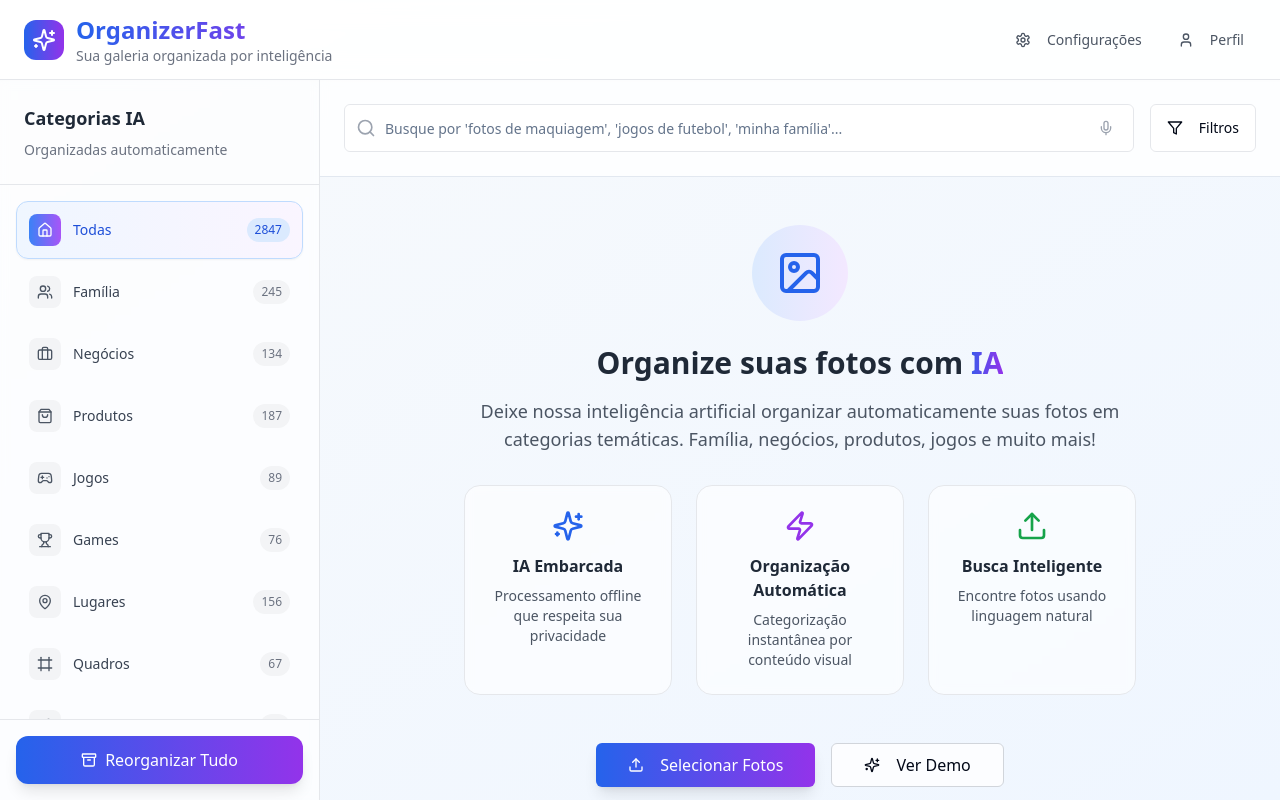
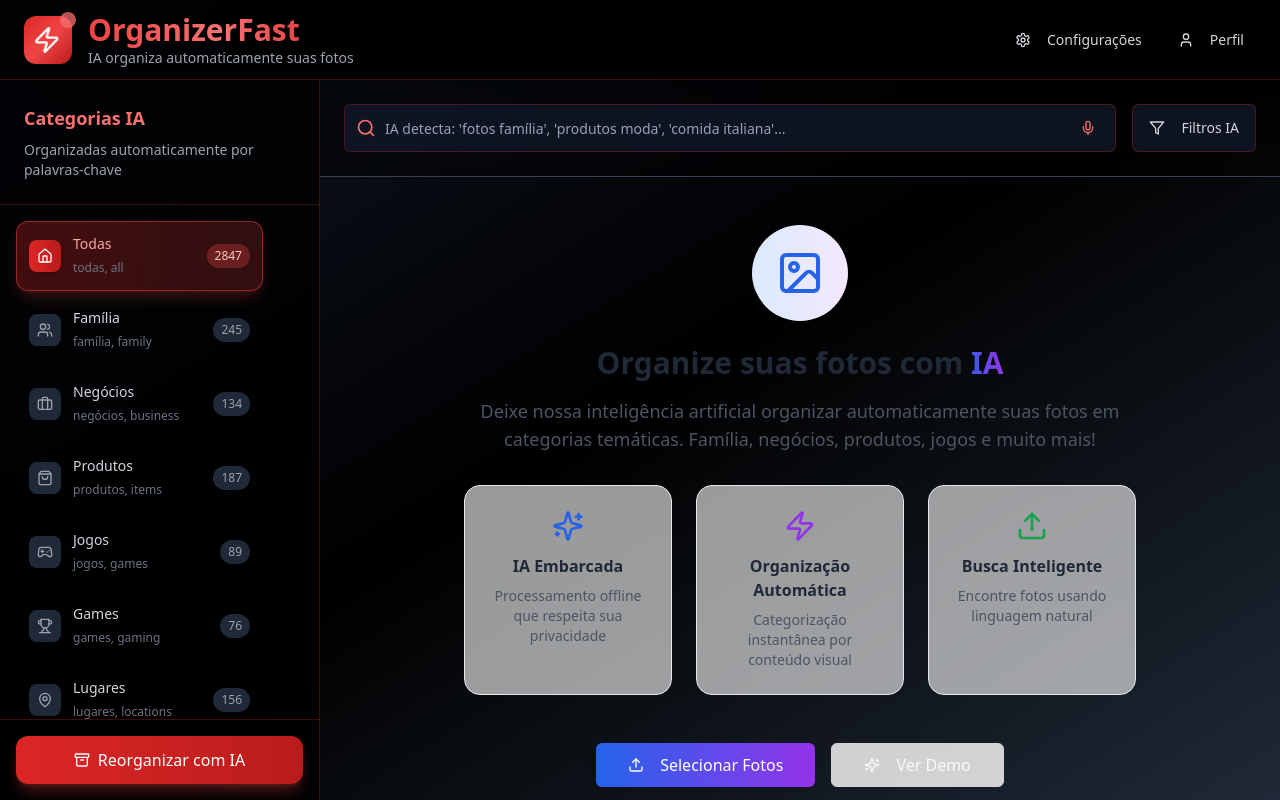
Before and after one commit to DreykonGamer/OrganizerFolders, a React (Vite) app: page / in a window 1280 px wide. Built offline with nearby package versions, Linux system fonts and the light colour scheme.

Commit message:
Refactor: Implement design changes and AI features
- Changed the background to black and the folder colors to red.
- Added options to add or remove folders via the three dots.
- Added a custom logo.
- Implemented keyword-based photo sorting and AI-driven automatic sorting.

```diff
--- a/src/components/CategorySidebar.tsx
+++ b/src/components/CategorySidebar.tsx
@@ -6,49 +6,56 @@ import {
   Calendar, Smartphone, MessageCircle, Star, Lock, Archive,
   Building, Sofa, Store, Megaphone, HardHat, Clapperboard,
   Trophy, Crown, Rss, PawPrint, TreePine, PartyPopper,
-  Pizza, Printer, Laugh, ScanLine
+  Pizza, Printer, Laugh, ScanLine, MoreHorizontal, Plus, Trash2
 } from 'lucide-react';
 import { cn } from '@/lib/utils';
+import { Button } from '@/components/ui/button';
+import {
+  DropdownMenu,
+  DropdownMenuContent,
+  DropdownMenuItem,
+  DropdownMenuTrigger,
+} from '@/components/ui/dropdown-menu';
 
 const categories = [
-  { name: 'Todas', icon: Home, count: 2847 },
-  { name: 'Família', icon: Users, count: 245 },
-  { name: 'Negócios', icon: Briefcase, count: 134 },
-  { name: 'Produtos', icon: ShoppingBag, count: 187 },
-  { name: 'Jogos', icon: Gamepad2, count: 89 },
-  { name: 'Games', icon: Trophy, count: 76 },
-  { name: 'Lugares', icon: MapPin, count: 156 },
-  { name: 'Quadros', icon: Frame, count: 67 },
-  { name: 'Produtora', icon: Clapperboard, count: 43 },
-  { name: 'Móveis', icon: Sofa, count: 92 },
-  { name: 'Lojas', icon: Store, count: 78 },
-  { name: 'Marketing', icon: Megaphone, count: 112 },
-  { name: 'Vídeos', icon: Video, count: 234 },
-  { name: 'Fotos Casa', icon: Home, count: 145 },
-  { name: 'Fotos Sala', icon: Sofa, count: 89 },
-  { name: 'Fotos Varanda', icon: TreePine, count: 34 },
-  { name: 'Fotos Cozinha', icon: Utensils, count: 67 },
-  { name: 'Fotos Banheiro', icon: HardHat, count: 23 },
-  { name: 'Fotos Piscina', icon: MapPin, count: 45 },
-  { name: 'Fotos Área de Serviço', icon: HardHat, count: 19 },
-  { name: 'Agência', icon: Building, count: 56 },
-  { name: 'Fotos Projetos', icon: FileText, count: 123 },
-  { name: 'Filmmaker', icon: Video, count: 87 },
-  { name: 'Story Maker', icon: Frame, count: 94 },
-  { name: 'CEO', icon: Crown, count: 34 },
-  { name: 'Social Media', icon: Rss, count: 178 },
-  { name: 'Influencer', icon: Star, count: 156 },
-  { name: 'Pets', icon: PawPrint, count: 134 },
-  { name: 'Natureza', icon: Leaf, count: 98 },
-  { name: 'Eventos', icon: PartyPopper, count: 67 },
-  { name: 'Comidas', icon: Pizza, count: 145 },
-  { name: 'Documentos', icon: FileText, count: 89 },
-  { name: 'Prints', icon: Printer, count: 234 },
-  { name: 'Memes', icon: Laugh, count: 167 },
-  { name: 'Selfies', icon: Camera, count: 289 },
-  { name: 'Capturas de tela', icon: ScanLine, count: 198 },
-  { name: 'Favoritos', icon: Heart, count: 78 },
-  { name: 'Privado', icon: Lock, count: 23 },
+  { name: 'Todas', icon: Home, count: 2847, keywords: ['todas', 'all', 'geral'] },
+  { name: 'Família', icon: Users, count: 245, keywords: ['família', 'family', 'parentes', 'pais', 'filhos', 'irmãos'] },
+  { name: 'Negócios', icon: Briefcase, count: 134, keywords: ['negócios', 'business', 'trabalho', 'escritório', 'reunião'] },
+  { name: 'Produtos', icon: ShoppingBag, count: 187, keywords: ['produtos', 'items', 'compras', 'loja', 'venda'] },
+  { name: 'Jogos', icon: Gamepad2, count: 89, keywords: ['jogos', 'games', 'videogame', 'console', 'pc'] },
+  { name: 'Games', icon: Trophy, count: 76, keywords: ['games', 'gaming', 'esports', 'competição'] },
+  { name: 'Lugares', icon: MapPin, count: 156, keywords: ['lugares', 'locations', 'viagem', 'turismo', 'cidade'] },
+  { name: 'Quadros', icon: Frame, count: 67, keywords: ['quadros', 'arte', 'paintings', 'decoração'] },
+  { name: 'Produtora', icon: Clapperboard, count: 43, keywords: ['produtora', 'filmagem', 'cinema', 'vídeo'] },
+  { name: 'Móveis', icon: Sofa, count: 92, keywords: ['móveis', 'furniture', 'casa', 'decoração'] },
+  { name: 'Lojas', icon: Store, count: 78, keywords: ['lojas', 'stores', 'shopping', 'varejo'] },
+  { name: 'Marketing', icon: Megaphone, count: 112, keywords: ['marketing', 'propaganda', 'anúncio', 'publicidade'] },
+  { name: 'Vídeos', icon: Video, count: 234, keywords: ['vídeos', 'videos', 'filme', 'gravação'] },
+  { name: 'Fotos Casa', icon: Home, count: 145, keywords: ['casa', 'home', 'residência', 'lar'] },
+  { name: 'Fotos Sala', icon: Sofa, count: 89, keywords: ['sala', 'living', 'estar'] },
+  { name: 'Fotos Varanda', icon: TreePine, count: 34, keywords: ['varanda', 'terraço', 'balcão'] },
+  { name: 'Fotos Cozinha', icon: Utensils, count: 67, keywords: ['cozinha', 'kitchen', 'culinária'] },
+  { name: 'Fotos Banheiro', icon: HardHat, count: 23, keywords: ['banheiro', 'bathroom', 'lavabo'] },
+  { name: 'Fotos Piscina', icon: MapPin, count: 45, keywords: ['piscina', 'pool', 'natação'] },
+  { name: 'Fotos Área de Serviço', icon: HardHat, count: 19, keywords: ['área de serviço', 'lavanderia'] },
+  { name: 'Agência', icon: Building, count: 56, keywords: ['agência', 'agency', 'empresa'] },
+  { name: 'Fotos Projetos', icon: FileText, count: 123, keywords: ['projetos', 'projects', 'portfolio'] },
+  { name: 'Filmmaker', icon: Video, count: 87, keywords: ['filmmaker', 'cinema', 'diretor'] },
+  { name: 'Story Maker', icon: Frame, count: 94, keywords: ['story', 'stories', 'instagram'] },
+  { name: 'CEO', icon: Crown, count: 34, keywords: ['ceo', 'executivo', 'líder'] },
+  { name: 'Social Media', icon: Rss, count: 178, keywords: ['social media', 'redes sociais', 'instagram', 'facebook'] },
+  { name: 'Influencer', icon: Star, count: 156, keywords: ['influencer', 'blogger', 'creator'] },
+  { name: 'Pets', icon: PawPrint, count: 134, keywords: ['pets', 'animais', 'cachorro', 'gato'] },
+  { name: 'Natureza', icon: Leaf, count: 98, keywords: ['natureza', 'nature', 'plantas', 'árvores'] },
+  { name: 'Eventos', icon: PartyPopper, count: 67, keywords: ['eventos', 'festa', 'celebração'] },
+  { name: 'Comidas', icon: Pizza, count: 145, keywords: ['comidas', 'food', 'culinária', 'restaurante'] },
+  { name: 'Documentos', icon: FileText, count: 89, keywords: ['documentos', 'papers', 'contratos'] },
+  { name: 'Prints', icon: Printer, count: 234, keywords: ['prints', 'screenshot', 'captura'] },
+  { name: 'Memes', icon: Laugh, count: 167, keywords: ['memes', 'engraçado', 'humor'] },
+  { name: 'Selfies', icon: Camera, count: 289, keywords: ['selfies', 'selfie', 'autorretrato'] },
+  { name: 'Capturas de tela', icon: ScanLine, count: 198, keywords: ['capturas', 'screenshot', 'print'] },
+  { name: 'Favoritos', icon: Heart, count: 78, keywords: ['favoritos', 'favorites', 'importantes'] },
+  { name: 'Privado', icon: Lock, count: 23, keywords: ['privado', 'private', 'pessoal'] },
 ];
 
 interface CategorySidebarProps {
@@ -58,10 +65,10 @@ interface CategorySidebarProps {
 
 export const CategorySidebar = ({ selectedCategory, onCategorySelect }: CategorySidebarProps) => {
   return (
-    <div className="w-80 bg-white/70 backdrop-blur-sm border-r border-gray-200 flex flex-col">
-      <div className="p-6 border-b border-gray-200">
-        <h2 className="text-lg font-semibold text-gray-800 mb-2">Categorias IA</h2>
-        <p className="text-sm text-gray-500">Organizadas automaticamente</p>
+    <div className="w-80 bg-black/80 backdrop-blur-sm border-r border-red-600/30 flex flex-col">
+      <div className="p-6 border-b border-red-600/30">
+        <h2 className="text-lg font-semibold text-red-400 mb-2">Categorias IA</h2>
+        <p className="text-sm text-gray-400">Organizadas automaticamente por palavras-chave</p>
       </div>
 
       <div className="flex-1 overflow-y-auto p-4 space-y-1">
@@ -70,50 +77,78 @@ export const CategorySidebar = ({ selectedCategory, onCategorySelect }: Category
           const isSelected = selectedCategory === category.name;
 
           return (
+            <div key={category.name} className="flex items-center group">
               <button
-              key={category.name}
                 onClick={() => onCategorySelect(category.name)}
                 className={cn(
-                "w-full flex items-center justify-between p-3 rounded-xl transition-all duration-200",
+                  "flex-1 flex items-center justify-between p-3 rounded-xl transition-all duration-200 mr-2",
                   isSelected
-                  ? "bg-gradient-to-r from-blue-50 to-purple-50 border border-blue-200 shadow-sm"
-                  : "hover:bg-gray-50 border border-transparent"
+                    ? "bg-gradient-to-r from-red-600/30 to-red-500/20 border border-red-500/50 shadow-lg shadow-red-500/20"
+                    : "hover:bg-red-600/10 border border-transparent hover:border-red-600/20"
                 )}
               >
                 <div className="flex items-center space-x-3">
                   <div className={cn(
                     "flex items-center justify-center w-8 h-8 rounded-lg",
                     isSelected
-                    ? "bg-gradient-to-r from-blue-500 to-purple-500 text-white"
-                    : "bg-gray-100 text-gray-600"
+                      ? "bg-gradient-to-r from-red-600 to-red-700 text-white shadow-lg"
+                      : "bg-gray-800 text-gray-400 group-hover:bg-red-600/20 group-hover:text-red-400"
                   )}>
                     <Icon className="w-4 h-4" />
                   </div>
+                  <div className="text-left">
                     <span className={cn(
-                  "font-medium text-sm",
-                  isSelected ? "text-blue-700" : "text-gray-700"
+                      "font-medium text-sm block",
+                      isSelected ? "text-red-300" : "text-gray-300"
                     )}>
                       {category.name}
                     </span>
+                    <span className="text-xs text-gray-500">
+                      {category.keywords.slice(0, 2).join(', ')}
+                    </span>
+                  </div>
                 </div>
 
                 <span className={cn(
-                "text-xs px-2 py-1 rounded-full",
+                  "text-xs px-2 py-1 rounded-full font-medium",
                   isSelected
-                  ? "bg-blue-100 text-blue-700"
-                  : "bg-gray-100 text-gray-500"
+                    ? "bg-red-500/30 text-red-200"
+                    : "bg-gray-800 text-gray-400"
                 )}>
                   {category.count}
                 </span>
               </button>
+
+              <DropdownMenu>
+                <DropdownMenuTrigger asChild>
+                  <Button
+                    variant="ghost"
+                    size="sm"
+                    className="w-8 h-8 p-0 opacity-0 group-hover:opacity-100 transition-opacity text-gray-400 hover:text-red-400 hover:bg-red-600/20"
+                  >
+                    <MoreHorizontal className="w-4 h-4" />
+                  </Button>
+                </DropdownMenuTrigger>
+                <DropdownMenuContent align="end" className="bg-gray-900 border-red-600/30">
+                  <DropdownMenuItem className="text-gray-300 hover:bg-red-600/20 hover:text-red-300">
+                    <Plus className="w-4 h-4 mr-2" />
+                    Adicionar à pasta
+                  </DropdownMenuItem>
+                  <DropdownMenuItem className="text-red-400 hover:bg-red-600/20 hover:text-red-300">
+                    <Trash2 className="w-4 h-4 mr-2" />
+                    Remover pasta
+                  </DropdownMenuItem>
+                </DropdownMenuContent>
+              </DropdownMenu>
+            </div>
           );
         })}
       </div>
 
-      <div className="p-4 border-t border-gray-200">
-        <button className="w-full flex items-center justify-center space-x-2 p-3 bg-gradient-to-r from-blue-600 to-purple-600 text-white rounded-xl hover:from-blue-700 hover:to-purple-700 transition-all duration-200 shadow-lg">
+      <div className="p-4 border-t border-red-600/30">
+        <button className="w-full flex items-center justify-center space-x-2 p-3 bg-gradient-to-r from-red-600 to-red-700 text-white rounded-xl hover:from-red-700 hover:to-red-800 transition-all duration-200 shadow-lg shadow-red-500/30">
           <Archive className="w-4 h-4" />
-          <span className="font-medium">Reorganizar Tudo</span>
+          <span className="font-medium">Reorganizar com IA</span>
         </button>
       </div>
     </div>
--- a/src/components/Header.tsx
+++ b/src/components/Header.tsx
@@ -1,29 +1,32 @@
 
 import React from 'react';
-import { Sparkles, Settings, User } from 'lucide-react';
+import { Settings, User, Zap } from 'lucide-react';
 import { Button } from '@/components/ui/button';
 
 export const Header = () => {
   return (
-    <header className="h-20 bg-white/90 backdrop-blur-md border-b border-gray-200 flex items-center justify-between px-6 shadow-sm">
-      <div className="flex items-center space-x-3">
-        <div className="flex items-center justify-center w-10 h-10 bg-gradient-to-r from-blue-600 to-purple-600 rounded-xl">
-          <Sparkles className="w-6 h-6 text-white" />
+    <header className="h-20 bg-black/90 backdrop-blur-md border-b border-red-600/30 flex items-center justify-between px-6 shadow-2xl">
+      <div className="flex items-center space-x-4">
+        <div className="relative flex items-center justify-center w-12 h-12 bg-gradient-to-br from-red-600 via-red-500 to-red-700 rounded-xl shadow-lg">
+          <div className="speed-animation">
+            <Zap className="w-7 h-7 text-white" />
+          </div>
+          <div className="absolute -top-1 -right-1 w-4 h-4 bg-red-400 rounded-full animate-pulse"></div>
         </div>
         <div>
-          <h1 className="text-2xl font-bold bg-gradient-to-r from-blue-600 to-purple-600 bg-clip-text text-transparent">
+          <h1 className="text-3xl font-bold bg-gradient-to-r from-red-500 via-red-400 to-red-600 bg-clip-text text-transparent">
             OrganizerFast
           </h1>
-          <p className="text-sm text-gray-500">Sua galeria organizada por inteligência</p>
+          <p className="text-sm text-gray-400">IA organiza automaticamente suas fotos</p>
         </div>
       </div>
 
       <div className="flex items-center space-x-3">
-        <Button variant="ghost" size="sm" className="text-gray-600 hover:text-gray-800">
+        <Button variant="ghost" size="sm" className="text-gray-300 hover:text-white hover:bg-red-600/20">
           <Settings className="w-4 h-4 mr-2" />
           Configurações
         </Button>
-        <Button variant="ghost" size="sm" className="text-gray-600 hover:text-gray-800">
+        <Button variant="ghost" size="sm" className="text-gray-300 hover:text-white hover:bg-red-600/20">
           <User className="w-4 h-4 mr-2" />
           Perfil
         </Button>
--- a/src/components/SearchBar.tsx
+++ b/src/components/SearchBar.tsx
@@ -13,18 +13,18 @@ export const SearchBar = ({ searchQuery, onSearchChange }: SearchBarProps) => {
   return (
     <div className="flex items-center space-x-4">
       <div className="flex-1 relative">
-        <Search className="absolute left-3 top-1/2 transform -translate-y-1/2 text-gray-400 w-5 h-5" />
+        <Search className="absolute left-3 top-1/2 transform -translate-y-1/2 text-red-400 w-5 h-5" />
         <Input
           type="text"
-          placeholder="Busque por 'fotos de maquiagem', 'jogos de futebol', 'minha família'..."
+          placeholder="IA detecta: 'fotos família', 'produtos moda', 'comida italiana'..."
           value={searchQuery}
           onChange={(e) => onSearchChange(e.target.value)}
-          className="pl-10 pr-12 h-12 text-base bg-white/80 border-gray-200 focus:border-blue-400 focus:ring-blue-400"
+          className="pl-10 pr-12 h-12 text-base bg-gray-900/80 border-red-600/30 focus:border-red-500 focus:ring-red-500/30 text-gray-200 placeholder-gray-500"
         />
         <Button
           variant="ghost"
           size="sm"
-          className="absolute right-2 top-1/2 transform -translate-y-1/2 text-gray-400 hover:text-gray-600"
+          className="absolute right-2 top-1/2 transform -translate-y-1/2 text-red-400 hover:text-red-300 hover:bg-red-600/20"
         >
           <Mic className="w-4 h-4" />
         </Button>
@@ -32,10 +32,10 @@ export const SearchBar = ({ searchQuery, onSearchChange }: SearchBarProps) => {
 
       <Button
         variant="outline"
-        className="h-12 px-4 bg-white/80 border-gray-200 hover:bg-gray-50"
+        className="h-12 px-4 bg-gray-900/80 border-red-600/30 hover:bg-red-600/20 text-gray-300 hover:text-red-300"
       >
         <Filter className="w-4 h-4 mr-2" />
-        Filtros
+        Filtros IA
       </Button>
     </div>
   );
--- a/src/index.css
+++ b/src/index.css
@@ -1,96 +1,48 @@
+
 @tailwind base;
 @tailwind components;
 @tailwind utilities;
 
-/* Definition of the design system. All colors, gradients, fonts, etc should be defined here.
-All colors MUST be HSL.
-*/
-
 @layer base {
   :root {
-    --background: 0 0% 100%;
-    --foreground: 222.2 84% 4.9%;
+    --background: 222 22% 8%;
+    --foreground: 210 40% 98%;
 
-    --card: 0 0% 100%;
-    --card-foreground: 222.2 84% 4.9%;
+    --card: 222 22% 10%;
+    --card-foreground: 210 40% 98%;
 
-    --popover: 0 0% 100%;
-    --popover-foreground: 222.2 84% 4.9%;
+    --popover: 222 22% 10%;
+    --popover-foreground: 210 40% 98%;
 
-    --primary: 222.2 47.4% 11.2%;
+    --primary: 0 84% 60%;
     --primary-foreground: 210 40% 98%;
 
-    --secondary: 210 40% 96.1%;
-    --secondary-foreground: 222.2 47.4% 11.2%;
+    --secondary: 217 32% 17%;
+    --secondary-foreground: 210 40% 98%;
 
-    --muted: 210 40% 96.1%;
-    --muted-foreground: 215.4 16.3% 46.9%;
+    --muted: 217 32% 17%;
+    --muted-foreground: 215 20% 65%;
 
-    --accent: 210 40% 96.1%;
-    --accent-foreground: 222.2 47.4% 11.2%;
+    --accent: 0 84% 60%;
+    --accent-foreground: 210 40% 98%;
 
-    --destructive: 0 84.2% 60.2%;
+    --destructive: 0 84% 60%;
     --destructive-foreground: 210 40% 98%;
 
-    --border: 214.3 31.8% 91.4%;
-    --input: 214.3 31.8% 91.4%;
-    --ring: 222.2 84% 4.9%;
+    --border: 217 32% 17%;
+    --input: 217 32% 17%;
+    --ring: 0 84% 60%;
 
     --radius: 0.5rem;
 
-    --sidebar-background: 0 0% 98%;
-
-    --sidebar-foreground: 240 5.3% 26.1%;
-
-    --sidebar-primary: 240 5.9% 10%;
-
-    --sidebar-primary-foreground: 0 0% 98%;
-
-    --sidebar-accent: 240 4.8% 95.9%;
-
-    --sidebar-accent-foreground: 240 5.9% 10%;
-
-    --sidebar-border: 220 13% 91%;
-
-    --sidebar-ring: 217.2 91.2% 59.8%;
-  }
-
-  .dark {
-    --background: 222.2 84% 4.9%;
-    --foreground: 210 40% 98%;
-
-    --card: 222.2 84% 4.9%;
-    --card-foreground: 210 40% 98%;
-
-    --popover: 222.2 84% 4.9%;
-    --popover-foreground: 210 40% 98%;
-
-    --primary: 210 40% 98%;
-    --primary-foreground: 222.2 47.4% 11.2%;
-
-    --secondary: 217.2 32.6% 17.5%;
-    --secondary-foreground: 210 40% 98%;
-
-    --muted: 217.2 32.6% 17.5%;
-    --muted-foreground: 215 20.2% 65.1%;
-
-    --accent: 217.2 32.6% 17.5%;
-    --accent-foreground: 210 40% 98%;
-
-    --destructive: 0 62.8% 30.6%;
-    --destructive-foreground: 210 40% 98%;
-
-    --border: 217.2 32.6% 17.5%;
-    --input: 217.2 32.6% 17.5%;
-    --ring: 212.7 26.8% 83.9%;
-    --sidebar-background: 240 5.9% 10%;
-    --sidebar-foreground: 240 4.8% 95.9%;
-    --sidebar-primary: 224.3 76.3% 48%;
-    --sidebar-primary-foreground: 0 0% 100%;
-    --sidebar-accent: 240 3.7% 15.9%;
-    --sidebar-accent-foreground: 240 4.8% 95.9%;
-    --sidebar-border: 240 3.7% 15.9%;
-    --sidebar-ring: 217.2 91.2% 59.8%;
+    --sidebar-background: 222 22% 6%;
+    --sidebar-foreground: 210 40% 98%;
+    --sidebar-primary: 0 84% 60%;
+    --sidebar-primary-foreground: 210 40% 98%;
+    --sidebar-accent: 217 32% 17%;
+    --sidebar-accent-foreground: 210 40% 98%;
+    --sidebar-border: 217 32% 17%;
+    --sidebar-ring: 0 84% 60%;
   }
 }
 
@@ -103,3 +55,22 @@ All colors MUST be HSL.
     @apply bg-background text-foreground;
   }
 }
+
+/* Custom gradient for logo character */
+.logo-gradient {
+  background: linear-gradient(135deg, #ef4444 0%, #dc2626 50%, #991b1b 100%);
+  -webkit-background-clip: text;
+  -webkit-text-fill-color: transparent;
+  background-clip: text;
+}
+
+/* Animation for the logo character */
+@keyframes speedBlur {
+  0% { transform: translateX(-2px); }
+  50% { transform: translateX(2px); }
+  100% { transform: translateX(-2px); }
+}
+
+.speed-animation {
+  animation: speedBlur 0.8s ease-in-out infinite;
+}
--- a/src/pages/Index.tsx
+++ b/src/pages/Index.tsx
@@ -12,7 +12,7 @@ const Index = () => {
   const [photos, setPhotos] = useState([]);
 
   return (
-    <div className="min-h-screen bg-gradient-to-br from-slate-50 to-blue-50">
+    <div className="min-h-screen bg-gradient-to-br from-gray-900 via-black to-gray-800">
       <Header />
 
       <div className="flex h-[calc(100vh-80px)]">
@@ -22,7 +22,7 @@ const Index = () => {
         />
 
         <div className="flex-1 flex flex-col">
-          <div className="p-6 border-b bg-white/80 backdrop-blur-sm">
+          <div className="p-6 border-b border-gray-700 bg-black/40 backdrop-blur-sm">
             <SearchBar
               searchQuery={searchQuery}
               onSearchChange={setSearchQuery}
```
Lines whose indentation alone changed are shown as unchanged.
